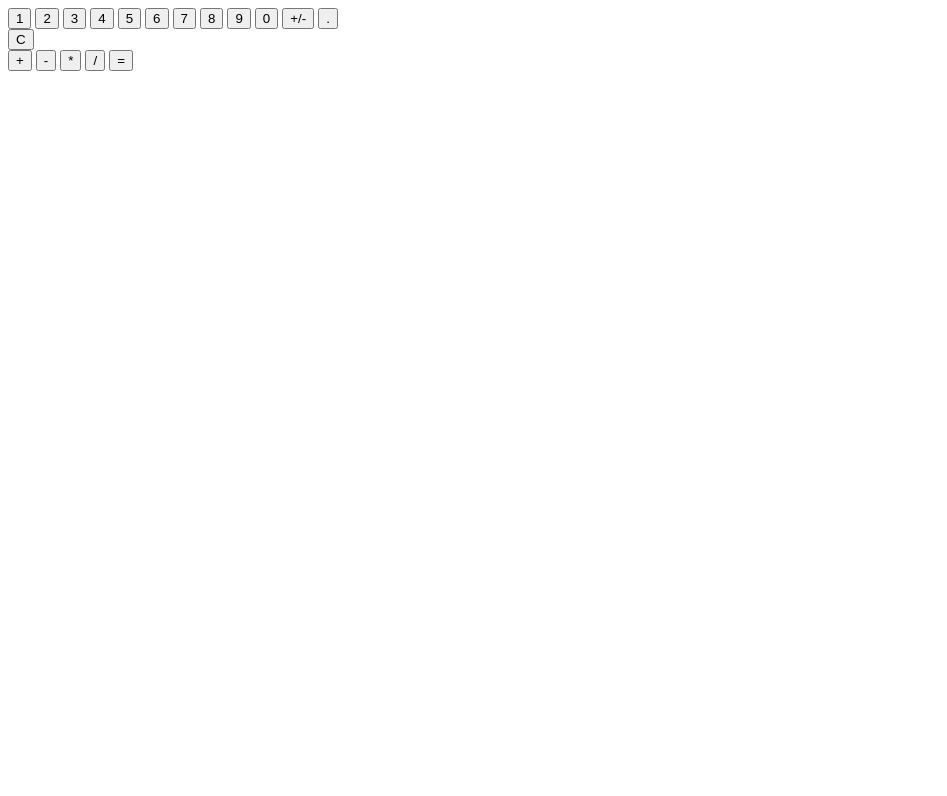
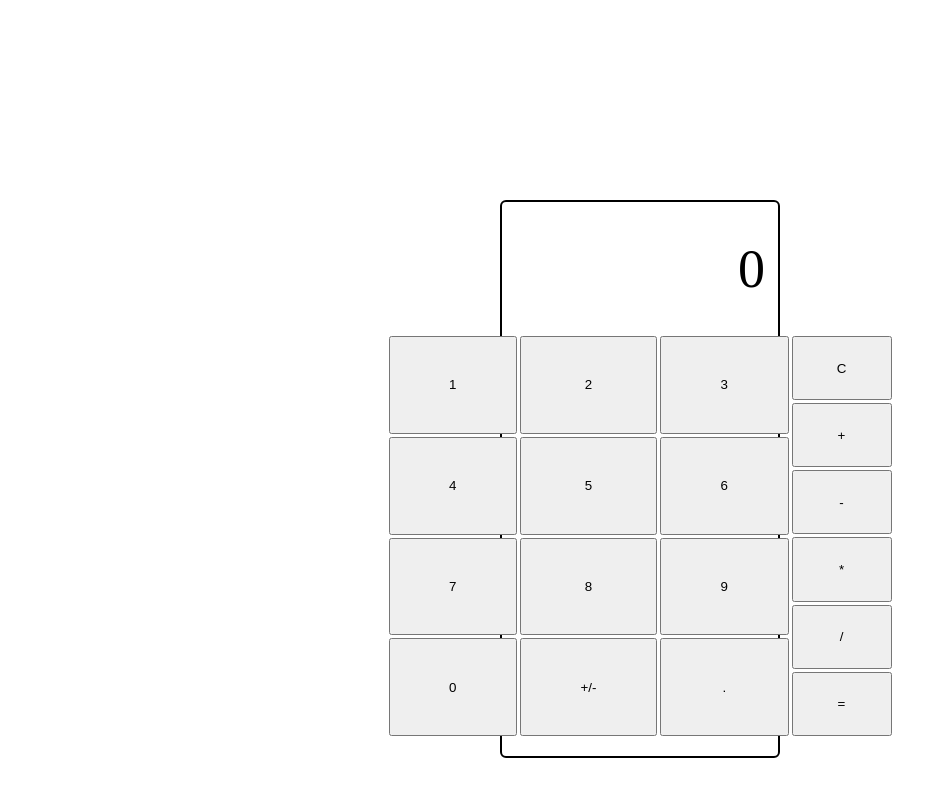
Before and after one commit to ShadeSense/Odin-Calculator, a plain HTML site: page index.html in a window 1280 px wide. Shown: the whole page, without its empty margins (0-947 px from the left). Drawn offline with Linux system fonts and the light colour scheme.

Commit message:
Add css style

```diff
--- a/index.css
+++ b/index.css
@@ -0,0 +1,42 @@
+body{
+    display: flex;
+    flex-direction: column;
+    justify-content: center;
+    align-items: center;
+    margin-top: 200px;
+    border: 2px solid black;
+    border-radius: 6px;
+    margin-left: 500px;
+    margin-right: 500px;
+    padding-bottom: 20px;
+}
+
+.display{
+    flex: 1;
+    font-size: 54px;
+    height: 100px;
+    width: 250px;
+    text-align: right;
+    padding: 36px;
+}
+
+.calculator-body{
+    display: flex;
+    gap: 3px;
+}
+
+.number-buttons{
+    display: grid;
+    height: 400px;
+    width: 400px;
+    grid-template-rows: repeat(3, auto);
+    grid-template-columns: repeat(3, auto);
+    gap: 3px 3px;
+}
+
+.operator-buttons{
+    display: grid;
+    grid-template-rows: repeat(6, auto);
+    width: 100px;
+    gap: 3px;
+}
--- a/index.html
+++ b/index.html
@@ -3,10 +3,12 @@
 <head>
     <meta charset="UTF-8">
     <title>Calculator</title>
+    <link rel="stylesheet" href="index.css">
 </head>
 <body>
-    <div class="display"></div>
+    <div class="display">0</div>
 
+    <div class="calculator-body">
         <div class="number-buttons">
             <button class="btn num" id="btn-1">1</button>
             <button class="btn num" id="btn-2">2</button>
@@ -23,12 +25,13 @@
         </div>
 
         <div class="operator-buttons">
-        <button class="btn op" id="btn-clear">C</div>
+            <button class="btn op" id="btn-clear">C</button>
             <button class="btn op" id="btn-add">+</button>
             <button class="btn op" id="btn-subtract">-</button>
             <button class="btn op" id="btn-multiply">*</button>
             <button class="btn op" id="btn-divide">/</button>
             <button class="btn op" id="btn-equal">=</button>
         </div>
+    </div>
 </body>
 </html>
```
Lines whose indentation alone changed are shown as unchanged.
